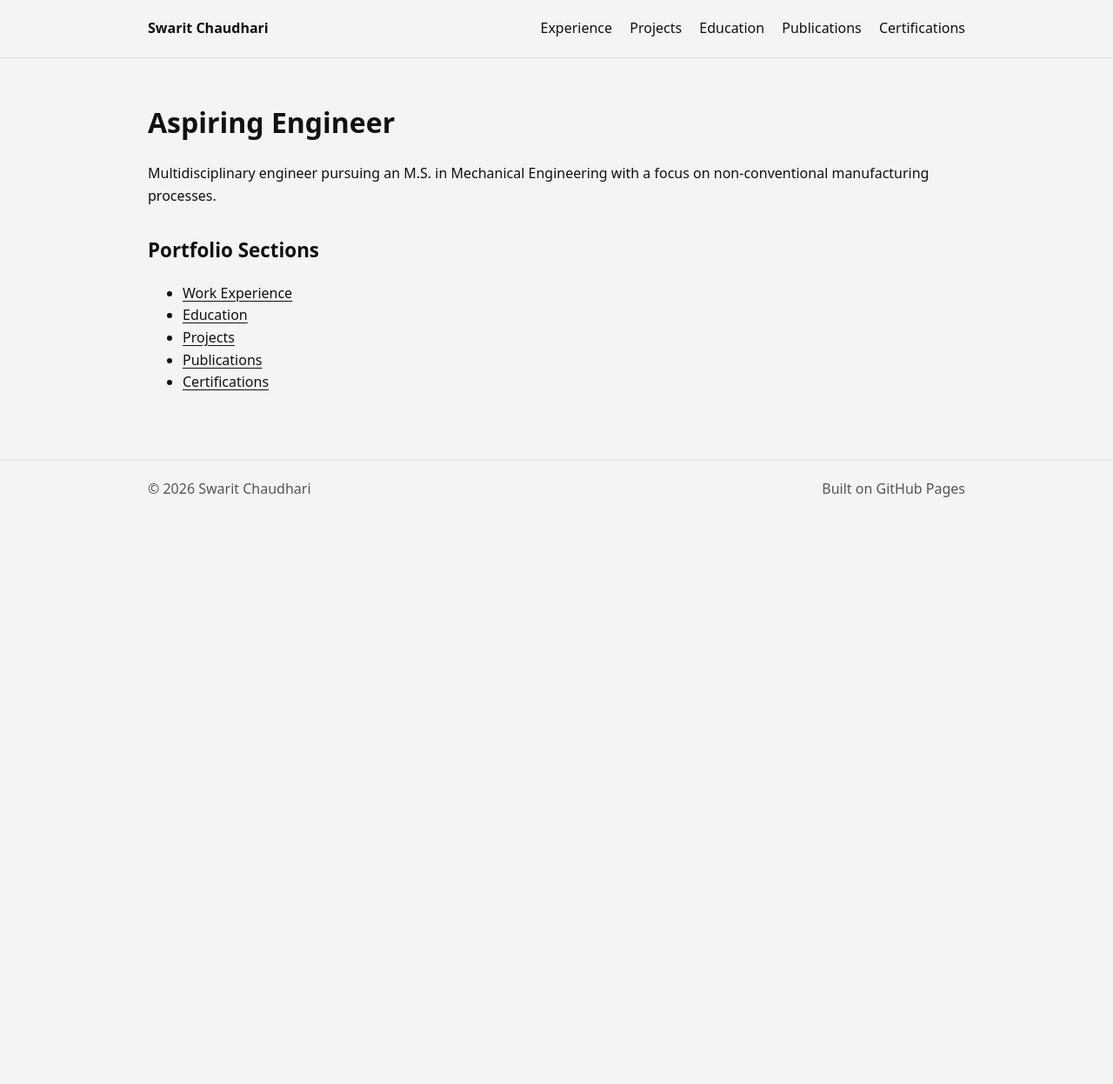
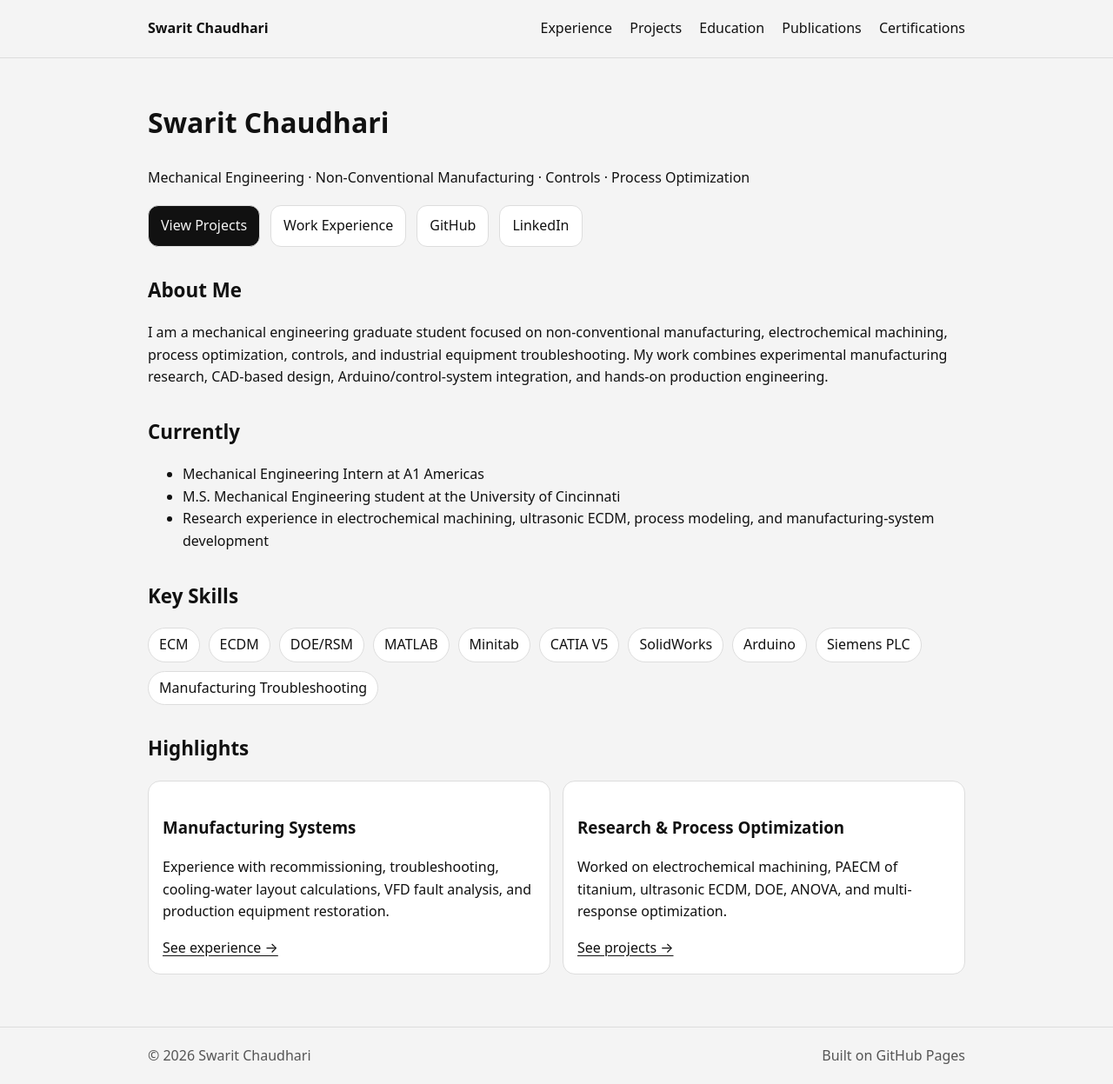
Before and after one commit to Swarit31/Swarit31.github.io, a Jekyll site: the page built from index.md, in a window 1280 px wide and 1247 px high. Shown: the whole window at 87% size. Built offline with Jekyll 4.4.1, drawn with Linux system fonts in a browser that asks for light colours.

Commit message:
Update index.md

```diff
--- a/index.md
+++ b/index.md
@@ -1,16 +1,58 @@
 ---
-layout: default
+layout: page
 title: Home
+permalink: /
+hide_title: true
 ---
 
-# Aspiring Engineer
+# Swarit Chaudhari
 
-Multidisciplinary engineer pursuing an M.S. in Mechanical Engineering with a focus on non-conventional manufacturing processes.
+Mechanical Engineering · Non-Conventional Manufacturing · Controls · Process Optimization
 
-## Portfolio Sections
+<div class="btnrow">
+  <a class="btn primary" href="/projects/">View Projects</a>
+  <a class="btn" href="/experience/">Work Experience</a>
+  <a class="btn" href="https://github.com/Swarit31">GitHub</a>
+  <a class="btn" href="https://www.linkedin.com/in/swarit-chaudhari/">LinkedIn</a>
+</div>
 
-- [Work Experience](./experience/)
-- [Education](./education/)
-- [Projects](./projects/)
-- [Publications](./publications/)
-- [Certifications](./certifications/)
+## About Me
+
+I am a mechanical engineering graduate student focused on non-conventional manufacturing, electrochemical machining, process optimization, controls, and industrial equipment troubleshooting. My work combines experimental manufacturing research, CAD-based design, Arduino/control-system integration, and hands-on production engineering.
+
+## Currently
+
+- Mechanical Engineering Intern at A1 Americas
+- M.S. Mechanical Engineering student at the University of Cincinnati
+- Research experience in electrochemical machining, ultrasonic ECDM, process modeling, and manufacturing-system development
+
+## Key Skills
+
+<div class="badges">
+  <span class="badge">ECM</span>
+  <span class="badge">ECDM</span>
+  <span class="badge">DOE/RSM</span>
+  <span class="badge">MATLAB</span>
+  <span class="badge">Minitab</span>
+  <span class="badge">CATIA V5</span>
+  <span class="badge">SolidWorks</span>
+  <span class="badge">Arduino</span>
+  <span class="badge">Siemens PLC</span>
+  <span class="badge">Manufacturing Troubleshooting</span>
+</div>
+
+## Highlights
+
+<div class="grid">
+  <div class="card">
+    <h3>Manufacturing Systems</h3>
+    <p>Experience with recommissioning, troubleshooting, cooling-water layout calculations, VFD fault analysis, and production equipment restoration.</p>
+    <a href="/experience/">See experience →</a>
+  </div>
+
+  <div class="card">
+    <h3>Research & Process Optimization</h3>
+    <p>Worked on electrochemical machining, PAECM of titanium, ultrasonic ECDM, DOE, ANOVA, and multi-response optimization.</p>
+    <a href="/projects/">See projects →</a>
+  </div>
+</div>
```
